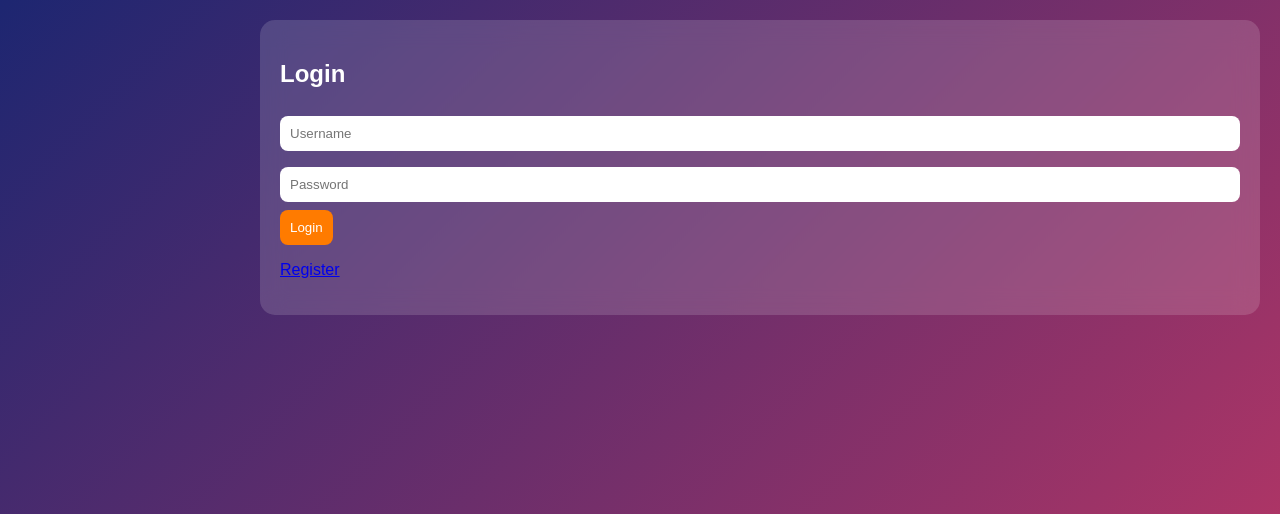
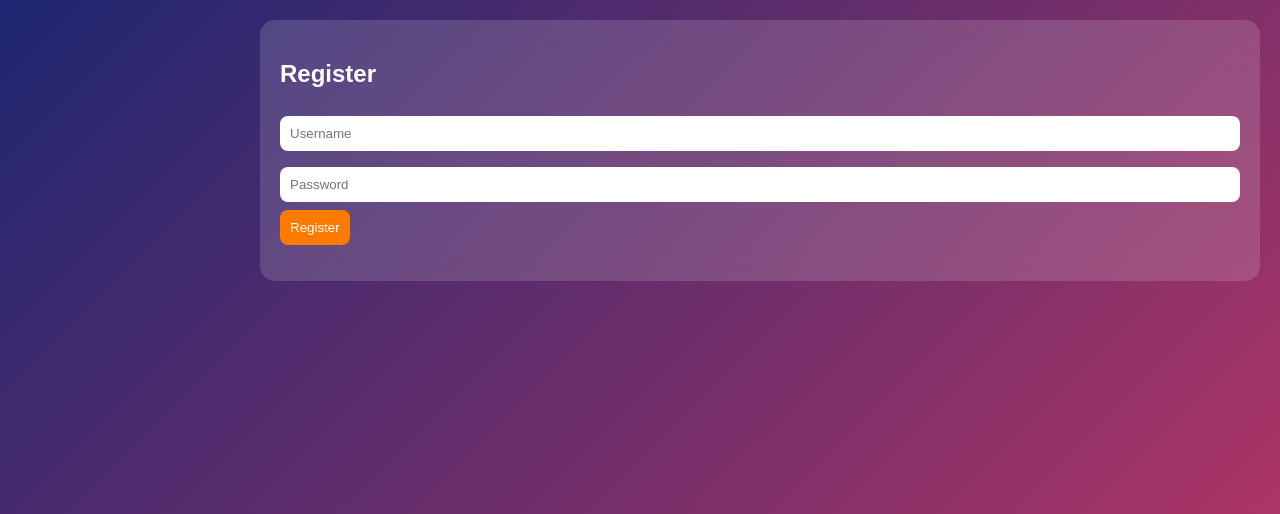
Before and after one commit to rajeshjhenkar338-byte/Fitness-app, a Flask app: page /login in a window 1280 px wide. Shown: the top 514 px of the page. Run offline with Flask 3, Linux system fonts and the light colour scheme.

Commit message:
Update login.html

```diff
--- a/templates/login.html
+++ b/templates/login.html
@@ -2,12 +2,11 @@
 
 <div class="main">
   <div class="card">
-    <h2>Login</h2>
+    <h2>Register</h2>
     <form method="POST">
       <input name="username" placeholder="Username">
       <input name="password" type="password" placeholder="Password">
-      <button>Login</button>
+      <button>Register</button>
     </form>
-    <p><a href="/register">Register</a></p>
   </div>
 </div>
```
